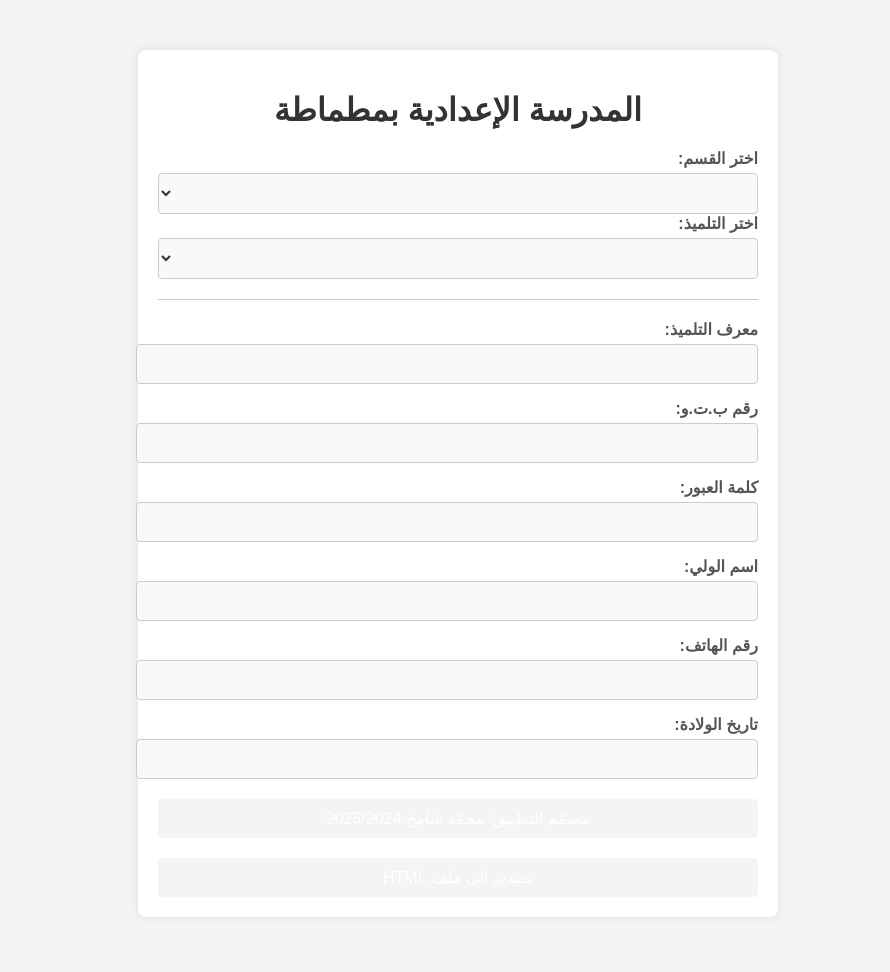
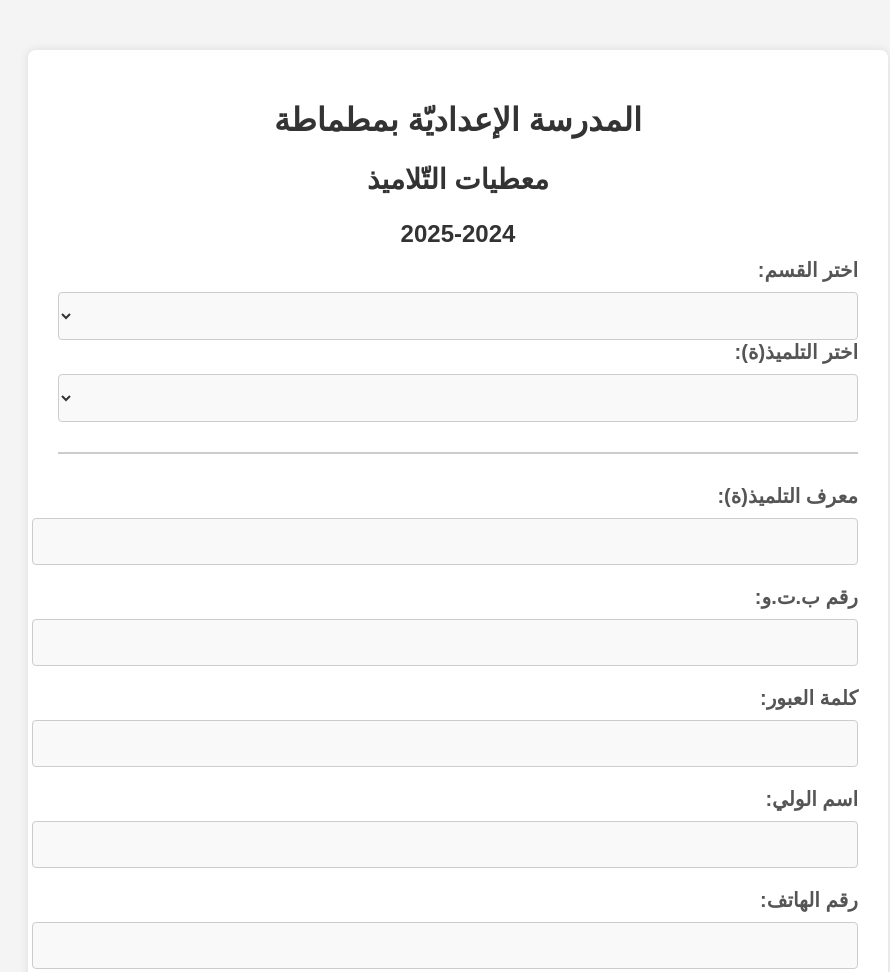
Before and after one commit to 0a5i5/Matricules, a plain HTML site: page index.html in a window 1280 px wide. Shown: the top 972 px of the page, without its empty margins (182-1072 px from the left). Drawn offline with Linux system fonts and the light colour scheme; no server answers.

Commit message:
Update index.html

```diff
--- a/index.html
+++ b/index.html
@@ -3,7 +3,7 @@
 <head>
     <meta charset="UTF-8">
     <meta name="viewport" content="width=device-width, initial-scale=1.0">
-    <title>المدرسة الإعدادية بمطماطة</title>
+    <title>معطيات التّلاميذ</title>
     <style>
         body {
             font-family: Arial, sans-serif;
@@ -11,77 +11,90 @@
             margin: 0;
             padding: 0;
             direction: rtl;
+            font-size: 18px;
         }
 
         .container {
-            max-width: 600px;
+            max-width: 800px;
             margin: 50px auto;
             background: #fff;
-            padding: 20px;
+            padding: 30px;
             box-shadow: 0 0 10px rgba(0, 0, 0, 0.1);
             border-radius: 8px;
         }
 
-        h1 {
+        h1, h2, h3 {
             text-align: center;
             color: #333;
-            margin-bottom: 20px;
+            margin-bottom: 10px;
+        }
+
+        h1 {
+            font-size: 32px;
+            font-weight: bold;
+        }
+
+        h2 {
+            font-size: 28px;
+            font-weight: bold;
+        }
+
+        h3 {
+            font-size: 24px;
+            font-weight: bold;
         }
 
         .dropdowns {
-            margin-bottom: 20px;
+            margin-bottom: 30px;
         }
 
         .dropdowns label {
             display: block;
-            margin-bottom: 5px;
+            margin-bottom: 10px;
             font-weight: bold;
             color: #555;
+            font-size: 20px;
         }
 
         .dropdowns select {
             width: 100%;
-            padding: 10px;
+            padding: 12px;
             border: 1px solid #ccc;
             border-radius: 4px;
-            font-size: 16px;
+            font-size: 18px;
             background-color: #f9f9f9;
             color: #333;
         }
 
         .student-info {
-            border-top: 1px solid #ccc;
-            padding-top: 20px;
+            border-top: 2px solid #ccc;
+            padding-top: 30px;
         }
 
         .student-info .field {
-            margin-bottom: 15px;
+            margin-bottom: 20px;
         }
 
         .student-info label {
             display: block;
-            margin-bottom: 5px;
+            margin-bottom: 10px;
             font-weight: bold;
             color: #555;
+            font-size: 20px;
         }
 
         .student-info input {
             width: 100%;
-            padding: 10px;
+            padding: 12px;
             border: 1px solid #ccc;
             border-radius: 4px;
-            font-size: 16px;
+            font-size: 18px;
             text-align: right;
             background-color: #f9f9f9;
             color: #333;
         }
 
-        .student-info input:focus {
-            border-color: #66afe9;
-            outline: 0;
-            box-shadow: inset 0 1px 1px rgba(0,0,0,.075), 0 0 8px rgba(102,175,233,.6);
-        }
-
+        .student-info input:focus,
         .dropdowns select:focus {
             border-color: #66afe9;
             outline: 0;
@@ -101,36 +114,40 @@
         .download-button {
             display: block;
             width: 100%;
-            padding: 10px;
-            margin-top: 20px;
-            background-color: #f4f4f4; /* لون الخلفية الرئيسية */
-            color: white; /* لون النص أبيض */
+            padding: 15px;
+            margin-top: 30px;
+            background-color: #4CAF50;
+            color: white;
             border: none;
             border-radius: 4px;
-            font-size: 16px;
+            font-size: 20px;
             cursor: pointer;
             text-align: center;
+            font-weight: bold;
         }
 
         .download-button:hover {
-            background-color: #e0e0e0; /* لون مختلف عند التحويم */
+            background-color: #45a049;
         }
     </style>
 </head>
 <body>
     <div class="container">
-        <h1>المدرسة الإعدادية بمطماطة</h1>
+        <h1>المدرسة الإعداديّة بمطماطة</h1>
+        <h2>معطيات التّلاميذ</h2>
+        <h3>2025-2024</h3>
+
         <div class="dropdowns">
             <label for="department">اختر القسم:</label>
             <select id="department" onchange="loadStudents()"></select>
 
-            <label for="student">اختر التلميذ:</label>
+            <label for="student">اختر التلميذ(ة):</label>
             <select id="student" onchange="displayStudentInfo()"></select>
         </div>
 
         <div class="student-info">
             <div class="field">
-                <label for="studentId">معرف التلميذ:</label>
+                <label for="studentId">معرف التلميذ(ة):</label>
                 <input type="text" id="studentId" readonly>
             </div>
             <div class="field">
@@ -162,7 +179,7 @@
     <script>
         const apiKey = "AIzaSyD9lfpPzn4edNavV_eVnu-E8lKaNLWmfXk";
         const spreadsheetId = "1-p5lPL94cMj_0KyuGRm4n9Vb018KfQq3oAjIlAivHoM";
-        const range = "Feuille 1!A1:K230"; // تغيير النطاق
+        const range = "Feuille 1!A1:K230";
 
         const departmentSelect = document.getElementById("department");
         const studentSelect = document.getElementById("student");
@@ -171,17 +188,15 @@
         const passwordField = document.getElementById("password");
         const parentNameField = document.getElementById("parentName");
         const phoneNumberField = document.getElementById("phoneNumber");
-        const birthDateField = document.getElementById("birthDate"); // إضافة حقل تاريخ الولادة
+        const birthDateField = document.getElementById("birthDate");
 
         let data = [];
 
-        // تحميل البيانات من Google Sheets
         async function loadData() {
             const response = await fetch(`https://sheets.googleapis.com/v4/spreadsheets/${spreadsheetId}/values/${range}?key=${apiKey}`);
             const result = await response.json();
             data = result.values;
 
-            // تحميل الأقسام المحددة
             const departments = ["7أساسي1", "7أساسي2", "7أساسي3", "8أساسي1", "8أساسي2", "9أساسي1", "9أساسي2", "1ثانوي1", "1ثانوي2", "2علوم"];
             departments.forEach(department => {
                 const option = document.createElement("option");
@@ -190,12 +205,10 @@
                 departmentSelect.appendChild(option);
             });
 
-            // مسح الحقول والقوائم المنسدلة عند بدء التشغيل
             clearFields();
             clearDropdowns();
         }
 
-        // تحميل أسماء التلاميذ حسب القسم المحدد
         function loadStudents() {
             const selectedDepartment = departmentSelect.value;
             const students = data.slice(1).filter(row => row[3] === selectedDepartment).map(row => row[2]).sort();
@@ -208,14 +221,10 @@
                 studentSelect.appendChild(option);
             });
 
-            // مسح الحقول عند تغيير القسم
             clearFields();
-
-            // النقر على الزر برمجيًا عند تغيير القسم
             document.querySelector('.download-button').click();
         }
 
-        // عرض معلومات التلميذ المحدد
         function displayStudentInfo() {
             const selectedStudent = studentSelect.value;
             const studentInfo = data.slice(1).find(row => row[2] === selectedStudent);
@@ -226,29 +235,26 @@
                 passwordField.value = studentInfo[5];
                 parentNameField.value = studentInfo[6];
                 phoneNumberField.value = studentInfo[7];
-                birthDateField.value = studentInfo[8]; // تاريخ الولادة
+                birthDateField.value = studentInfo[8];
             } else {
                 clearFields();
             }
         }
 
-        // مسح الحقول
         function clearFields() {
             studentIdField.value = "";
             btwNumberField.value = "";
             passwordField.value = "";
             parentNameField.value = "";
             phoneNumberField.value = "";
-            birthDateField.value = ""; // مسح تاريخ الولادة
+            birthDateField.value = "";
         }
 
-        // مسح القوائم المنسدلة
         function clearDropdowns() {
             departmentSelect.selectedIndex = -1;
             studentSelect.innerHTML = "";
         }
 
-        // تصدير البيانات إلى ملف HTML
         function exportToHTML() {
             const selectedStudent = studentSelect.value;
             const studentInfo = data.slice(1).find(row => row[2] === selectedStudent);
@@ -260,7 +266,7 @@
                     <head>
                         <meta charset="UTF-8">
                         <meta name="viewport" content="width=device-width, initial-scale=1.0">
-                        <title>معلومات التلميذ</title>
+                        <title>معلومات التلميذ(ة)</title>
                         <style>
                             body {
                                 font-family: Arial, sans-serif;
@@ -282,11 +288,11 @@
                         </style>
                     </head>
                     <body>
-                        <h1>معلومات التلميذ</h1>
+                        <h1>معلومات التلميذ(ة)</h1>
                         <table>
                             <tr>
-                                <th>الحقل</th>
-                                <th>القيمة</th>
+                                <th>-</th>
+                                <th>-</th>
                             </tr>
                             <tr>
                                 <td>الاسم</td>
@@ -297,7 +303,7 @@
                                 <td>${studentInfo[3]}</td>
                             </tr>
                             <tr>
-                                <td>معرف التلميذ</td>
+                                <td>معرف التلميذ(ة)</td>
                                 <td>${studentInfo[1]}</td>
                             </tr>
                             <tr>
@@ -334,11 +340,10 @@
                 downloadLink.click();
                 document.body.removeChild(downloadLink);
             } else {
-                alert("يرجى اختيار تلميذ للتصدير.");
+                alert("يرجى اختيار تلميذ(ة) للتصدير.");
             }
         }
 
-        // تحميل البيانات عند بدء التشغيل
         loadData();
     </script>
 </body>
```
